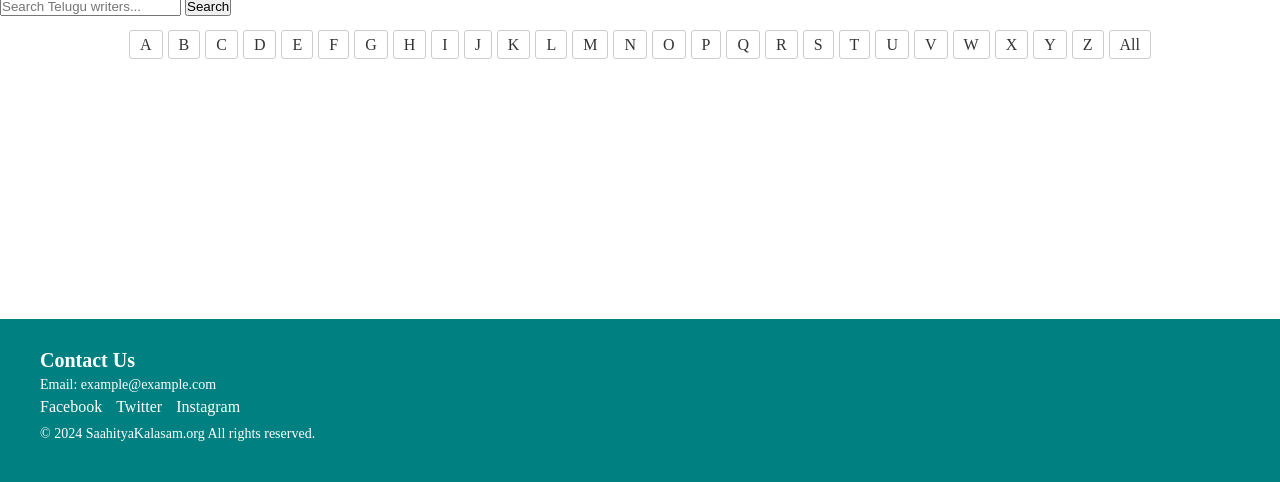
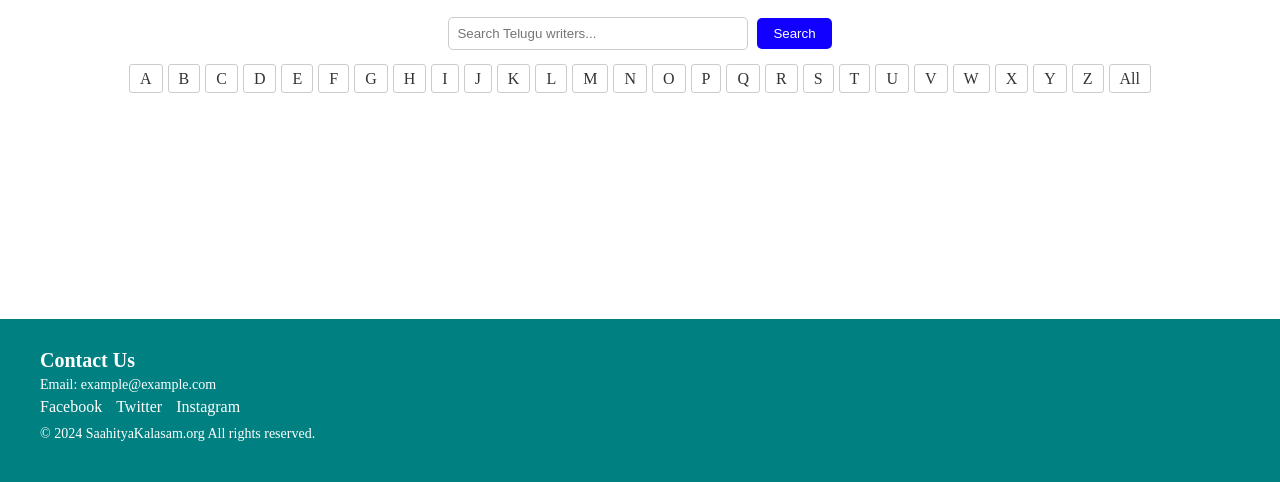
Before and after one commit to purnimaprabhav/SaahityaKalasam, a plain HTML site: page index.html in a window 1280 px wide. Shown: the part 318-800 px from the top of the page. Drawn offline with Linux system fonts and the light colour scheme.

Commit message:
Styles_F

```diff
--- a/styles.css
+++ b/styles.css
@@ -41,11 +41,37 @@ header {
 
 .logo {
     display: flex; /* Use flexbox for logo alignment */
-    align-items: center; /* Align items vertically */
+    align-items: left; /* Align items vertically */
 }
 
 .logo img {
     max-width: 200px; /* Limit the width of the logo */
+}
+
+.search-bar {
+    margin-top: 20px; /* Add some space above the search bar */
+    text-align: center; /* Center align search bar */
+}
+
+.search-bar input[type="text"] {
+    padding: 8px; /* Add padding to input field */
+    width: 300px; /* Set width of input field */
+    border: 1px solid #ccc; /* Add border to input field */
+    border-radius: 5px; /* Add border radius to input field */
+    margin-right: 5px; /* Add some space between input field and button */
+}
+
+.search-bar button {
+    padding: 8px 16px; /* Add padding to button */
+    background-color: #1100ff; /* Button background color */
+    color: #fff; /* Button text color */
+    border: none; /* Remove button border */
+    border-radius: 5px; /* Add border radius to button */
+    cursor: pointer; /* Change cursor to pointer on hover */
+}
+
+.search-bar button:hover {
+    background-color: #0057b360; /* Darker background color on hover */
 }
 
 nav ul {
```
